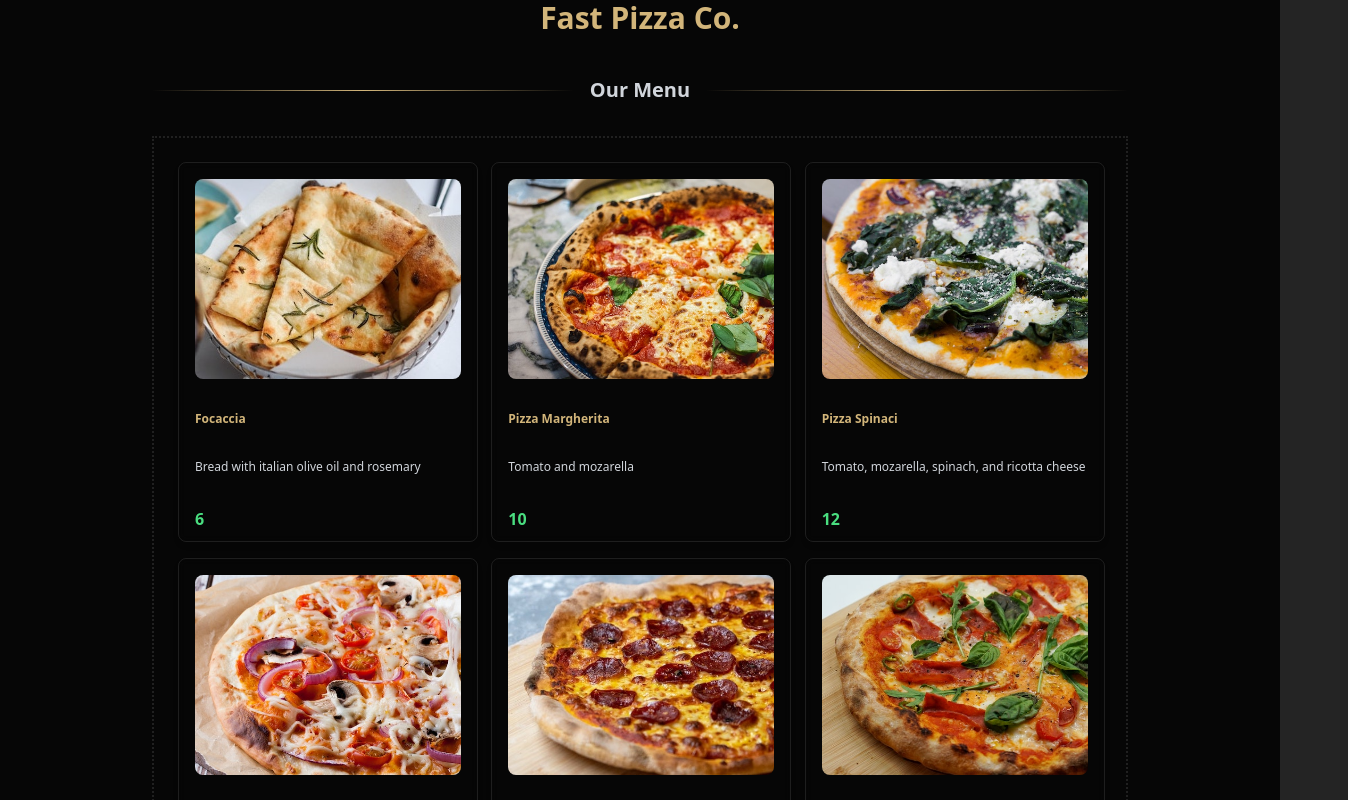
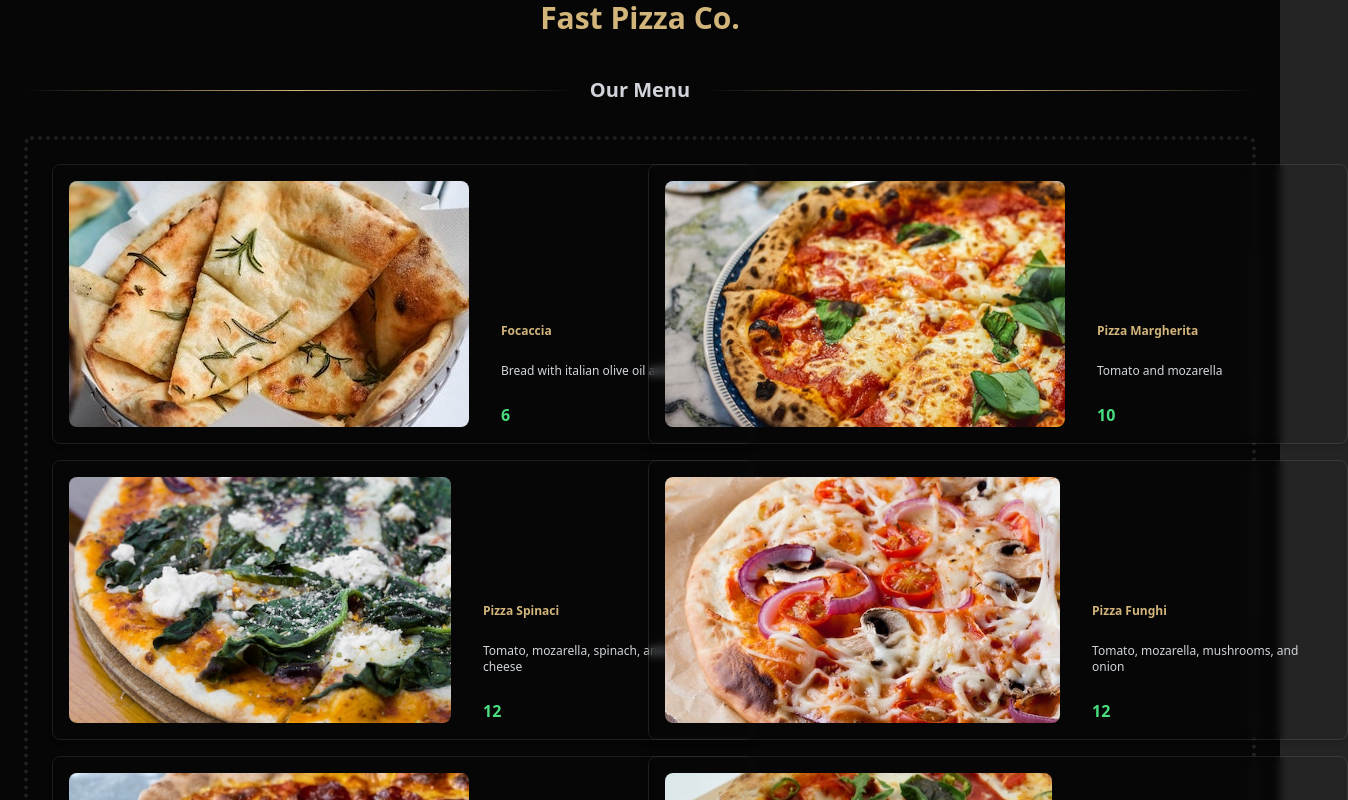
Before and after one commit to qhoncheh/-pizza-landing-react-, a React (Vite) app: page / in a window 1280 px wide. Shown: the top 800 px of the page, 1348 px wide, since content can reach past the window. Built offline with nearby package versions, Linux system fonts and the light colour scheme.

Commit message:
refactor

```diff
--- a/src/components/Menu/Menu.tsx
+++ b/src/components/Menu/Menu.tsx
@@ -4,9 +4,9 @@ import Pizza from "./Pizza"
 
 const Menu = () => {
     return (
-        <div className="max-w-5xl mx-auto px-6">
+        <div className="px-6">
             <SectionTitle className="text-slate-400" text="Our Menu" />
-            <div className="grid grid-cols-3 gap-4 border-2 border-dotted border-white/10 p-6">
+            <div className="grid grid-cols-2 gap-4 border-4 border-dotted w-full rounded-lg border-white/10 p-6">
                 {pizzaData.map((pizza, index) => (
                     <Pizza
                         key={index}
@@ -18,7 +18,6 @@ const Menu = () => {
                 ))}
             </div>
         </div>
-
   )
 }
 
--- a/src/components/Menu/Pizza.tsx
+++ b/src/components/Menu/Pizza.tsx
@@ -2,16 +2,20 @@ import type { PizzaProp } from "../../types"
 
 const Pizza = ({ pic, name, desc, price }: PizzaProp) => {
     return (
-        <div className="flex flex-col gap-8 w-[300px] h-[380px] p-4 shadow-md rounded-lg
+        <div className="flex flex-row gap-8 w-[700px] h-[280px] p-4 shadow-md rounded-lg
             backdrop-filter backdrop-blur-sm border border-white/10 text-white">
             <img
-                className="rounded-lg cursor-pointer w-full h-[200px] text-gray-300 object-cover hover:grayscale transition duration-300 ease-in-out"
+                className="rounded-lg cursor-pointer text-gray-300 object-cover hover:grayscale transition duration-300 ease-in-out"
                 src={pic}
                 alt={name}
+                width={400}
+                height={400}
             />
-            <p className="text-xs text-[#D2B57A] font-semibold cursor-pointer">{name}</p>
-            <p className="text-xs text-gray-300">{desc}</p>
-            <p className="text-green-400 font-bold">{price}</p>
+            <div className="flex flex-col gap-6 mt-auto">
+                <p className="text-xs text-[#D2B57A] font-semibold cursor-pointer">{name}</p>
+                <p className="text-xs text-gray-300">{desc}</p>
+                <p className="text-green-400 font-bold">{price}</p>
+            </div>
         </div>
 
     );
```
